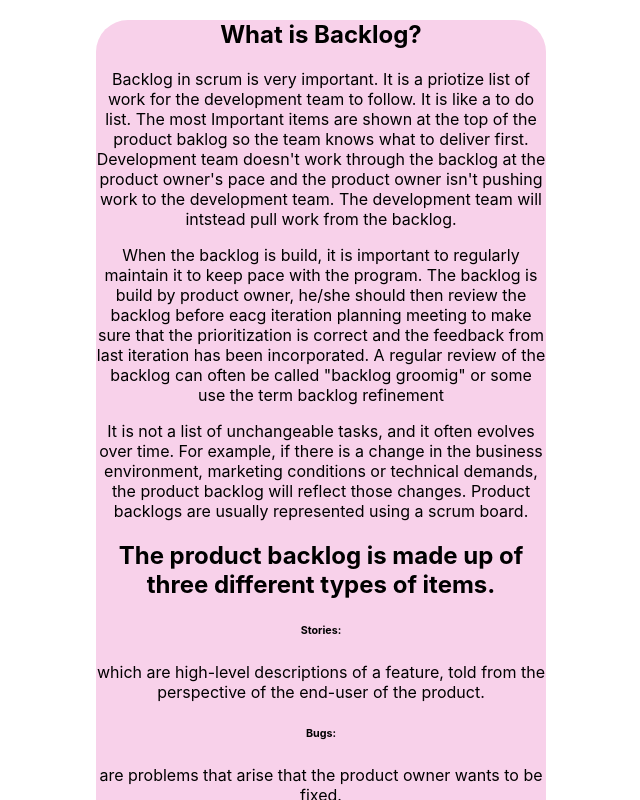
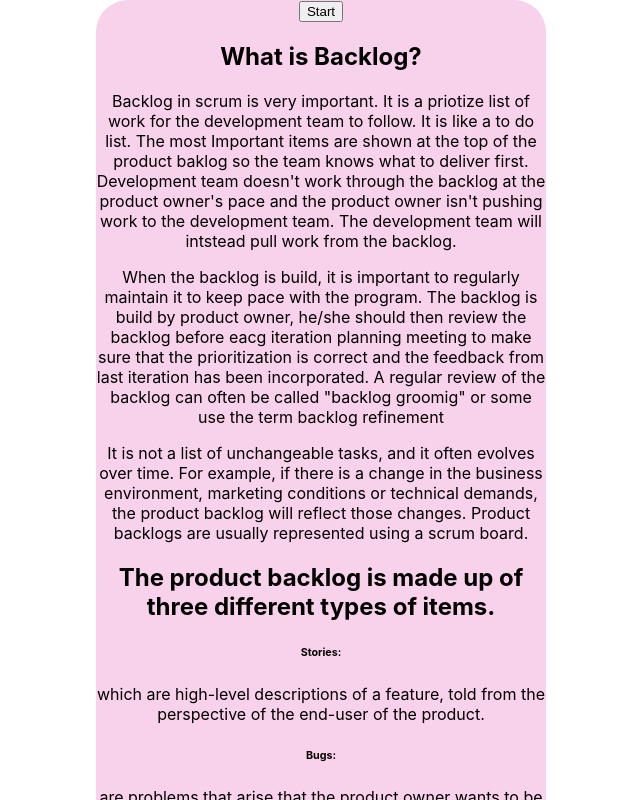
Before and after one commit to tyl26/Agila-metoder-projekt-, a React (Create React App) app in the folder agila-metoder-projekt/: page /backlog in a window 1280 px wide. Shown: the top 800 px of the page, without its empty margins (319-959 px from the left). Built offline with nearby package versions, Linux system fonts and the light colour scheme.

Commit message:
#10 btns

```diff
--- a/agila-metoder-projekt/src/components/AgileEst.jsx
+++ b/agila-metoder-projekt/src/components/AgileEst.jsx
@@ -3,6 +3,8 @@ import { Link } from "react-router-dom";
 function AgileEst() {
     return (
         <section>
+            <Link to='/AlternativList'><button>Start</button></Link>
+
             <h1>What is Agile Est</h1>
             <p>
                 Agile estimation is the process for estimating the effort required to complete a prioritized task in the product backlog. This effort is usually measured with respect to the time it will take to complete that task, which, in turn, leads to accurate sprint planning.
@@ -39,7 +41,7 @@ function AgileEst() {
                 </li>
 
             </ul>
-            <Link to='/agileest'> <button>&#171;</button></Link>
+            <Link to='/artifacts'> <button>&#171;</button></Link>
             <Link to='/EndPage'> <button>&#187;</button></Link>
 
         </section>
--- a/agila-metoder-projekt/src/components/AllRoles.jsx
+++ b/agila-metoder-projekt/src/components/AllRoles.jsx
@@ -3,6 +3,8 @@ import { Link } from "react-router-dom";
 function AllRoles() {
     return (
         <section>
+            <Link to='/AlternativList'><button>Start</button></Link>
+
             <h1 className="title"> What are the roles?</h1>
             <p>There are three roles in scrum, the Product owner, Scrum Master and the development team.
                 Each role have their purpose and responsibility.
--- a/agila-metoder-projekt/src/components/EndPage.jsx
+++ b/agila-metoder-projekt/src/components/EndPage.jsx
@@ -1,13 +1,18 @@
 function EndPage() {
     return (
         <section>
+            <Link to='/AlternativList'><button>Start</button></Link>
+
             <h1>Congrats!</h1>
             <h5>You made it to the end!</h5>
 
             <h6>If you want to challange/ test yourself, you can take a quiz her!</h6>
             <a href="https://basicversity.com/quiz/agile-scrum-methodology"> Take scrum quiz!</a>
+
+            <Link to='/agileest'> <button>&#171;</button></Link>
+
         </section>
-     );
+    );
 }
 
 export default EndPage;
--- a/agila-metoder-projekt/src/components/FourEvents.jsx
+++ b/agila-metoder-projekt/src/components/FourEvents.jsx
@@ -3,6 +3,8 @@ import { Link } from "react-router-dom";
 function Events() {
     return (
         <section>
+            <Link to='/AlternativList'><button>Start</button></Link>
+
             <h1> What are the four sprint events?</h1>
 
             <h5>Sprint Planning</h5>
--- a/agila-metoder-projekt/src/components/Scrum.jsx
+++ b/agila-metoder-projekt/src/components/Scrum.jsx
@@ -3,6 +3,7 @@ import { Link } from "react-router-dom";
 function Scrum() {
     return (
         <section>
+            <Link to='/AlternativList'><button>Start</button></Link>
             <h1 className="title"> What is Scrum?</h1>
 
             <p className="para" >
--- a/agila-metoder-projekt/src/components/ScrumArtifacts.jsx
+++ b/agila-metoder-projekt/src/components/ScrumArtifacts.jsx
@@ -3,13 +3,15 @@ import { Link } from "react-router-dom";
 function ScrumArtirfacts() {
     return (
         <section>
+            <Link to='/AlternativList'><button>Start</button></Link>
+
             <h1>What is Scrum Artefacts?</h1>
 
             <p>Scrum’s artifacts represent work or value. They are designed to maximize transparency of key information. Thus, everyone inspecting them has the same basis for adaptation.
 
                 Each artifact contains a commitment to ensure it provides information that enhances transparency and focus against which progress can be measured:
                 <ul>
-                <li> For the Product Backlog it is the Product Goal. This is where the " what to do"</li>
+                    <li> For the Product Backlog it is the Product Goal. This is where the " what to do"</li>
                     <li> For the Sprint Backlog it is the Sprint Goal. This is where the " what to take now + how"</li>
                     <li> For the Increment it is the Definition of Done.  This is where the " what gets done"
                     </li>
--- a/agila-metoder-projekt/src/components/Sprint.jsx
+++ b/agila-metoder-projekt/src/components/Sprint.jsx
@@ -3,6 +3,8 @@ import { Link } from "react-router-dom";
 function Sprint() {
     return (
         <section>
+            <Link to='/AlternativList'><button>Start</button></Link>
+
             <h1>what is sprint in scrum?</h1>
             <p>Sprint is a short timebox when the team work to complete a certain set amount of work from backlog.
                 Sprint are fixed leght events of one month or less.
@@ -10,11 +12,11 @@ function Sprint() {
                 Which makes thing more manageable and alow the team work more faster while mainting the great quality.
                 Sprint belong to one of the fove events in scrum, However sprint has a special case, where sprint is container
                 where the remaining four events happens within the sprint.   </p>
-                 <img className="sprintImg" src="https://turboscrum.com/wp-content/uploads/2021/10/The-Five-Scrum-Events.png" alt="sprint Img" />
+            <img className="sprintImg" src="https://turboscrum.com/wp-content/uploads/2021/10/The-Five-Scrum-Events.png" alt="sprint Img" />
 
-                 <h6>See next page to read the remaining four events.</h6>
+            <h6>See next page to read the remaining four events.</h6>
 
-                 <section className="btns">
+            <section className="btns">
                 <Link to='/backlog'> <button>&#171;</button></Link>
                 <Link to='/fourEvents'> <button>&#187;</button></Link>
             </section>
--- a/agila-metoder-projekt/src/components/backlog.jsx
+++ b/agila-metoder-projekt/src/components/backlog.jsx
@@ -3,11 +3,9 @@ import { Link } from "react-router-dom";
 function Backlog() {
     return (
         <section>
+            <Link to='/AlternativList'><button>Start</button></Link>
+
             <h1 className="title"> What is Backlog?</h1>
-
-
-
-
             <p>Backlog in scrum is very important. It is a priotize list of work for the development team to follow. It is like a to do list.
                 The most Important items are shown at the top of the product baklog so the team knows what to deliver first.
                 Development team doesn't work through the backlog at the product owner's pace and the product owner isn't
```
